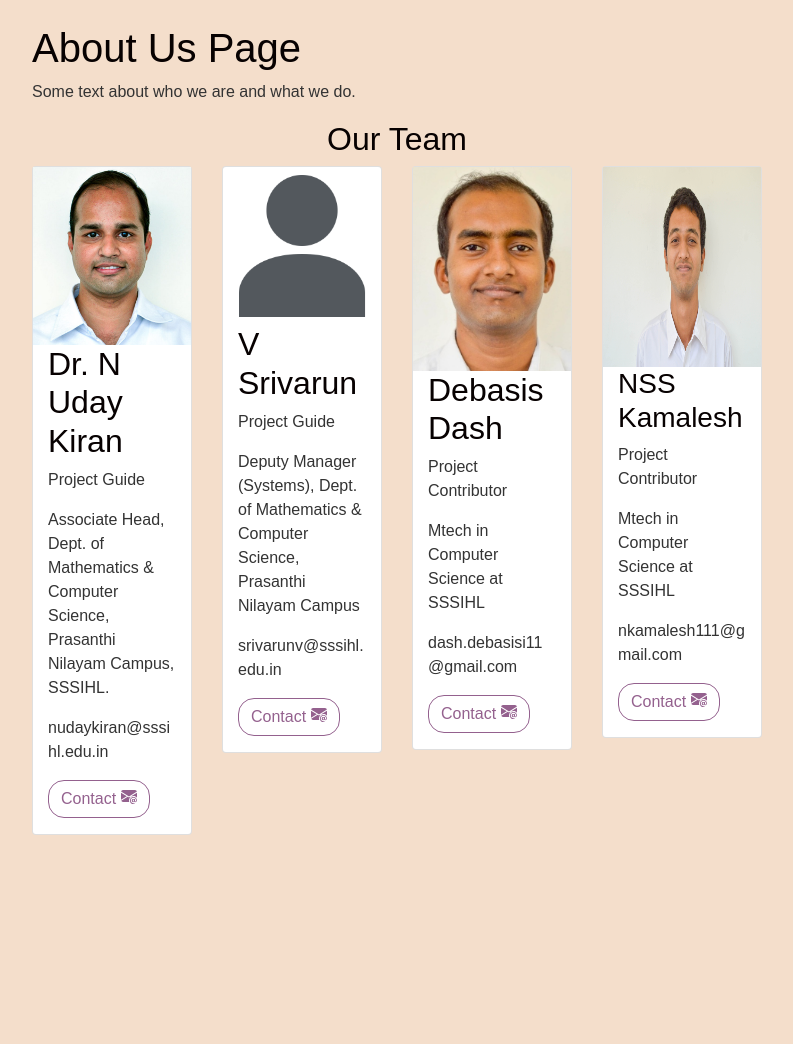
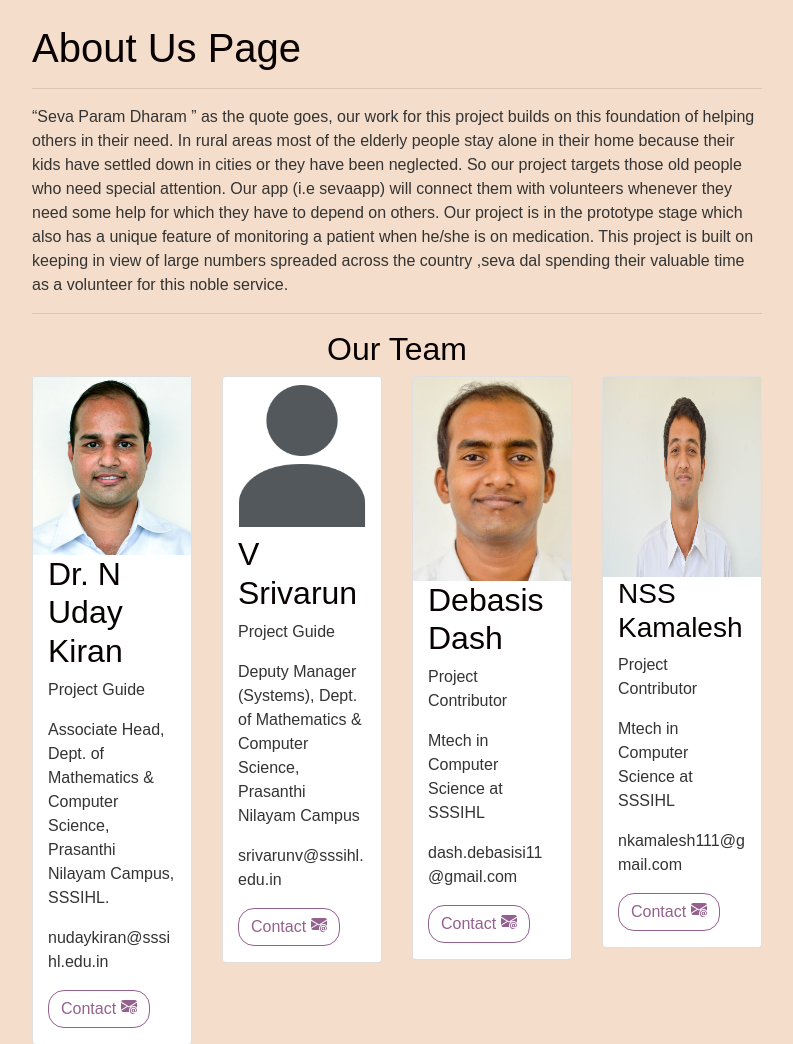
Before and after one commit to nkamalesh111/sevaapp, a Flask app: page /about in a window 1280 px wide. Shown: the part 56-1100 px from the top of the page, without its empty margins (53-846 px from the left). Before the commit the page ends 891 px from the top, so only its background shows below. Run offline with Flask 3, Linux system fonts and the light colour scheme; some libraries are stand-ins or nearby versions.

Commit message:
about page

```diff
--- a/run.py
+++ b/run.py
@@ -1,4 +1,4 @@
 from sevaapp import app, socketio
 
 if __name__ == "__main__":
-    socketio.run(app,debug=True, host='10.110.30.104')
+    socketio.run(app,debug=True, host='10.110.30.109')
--- a/sevaapp/forms.py
+++ b/sevaapp/forms.py
@@ -72,8 +72,8 @@ class LoginForm(FlaskForm):
 # add user to the monitoring
 class MonitoringForm(FlaskForm):
     userid = SelectField('Patient name', validators=[DataRequired()] , coerce=int)
-    startdate = DateField('start date',format='%Y-%m-%d',validators=[DataRequired()])
-    enddate = DateField('end date',format='%Y-%m-%d',validators=[DataRequired()])
+    startdate = DateField('start date',format='%d-%m-%Y',validators=[DataRequired()])
+    enddate = DateField('end date',format='%d-%m-%Y',validators=[DataRequired()])
     submit = SubmitField("Submit")
 
 # This form stores the data if user had taken medicine for the day or not
--- a/sevaapp/templates/about.html
+++ b/sevaapp/templates/about.html
@@ -3,9 +3,18 @@
 
     <div class="about-section">
         <h1>About Us Page</h1>
-        <p>Some text about who we are and what we do.</p>
+        <hr>
+        <p>
+            “Seva Param Dharam ” as the quote goes, our work for this project builds on this foundation of helping others in
+             their need. In rural areas most of the elderly people stay alone in their home because their kids have settled
+             down in cities or they have been neglected. So our project targets those old people who need special attention.
+             Our app (i.e sevaapp) will connect them with volunteers whenever they need some help for which they have to depend
+              on others. Our project is in the prototype stage which also has a unique feature of monitoring a patient when
+              he/she is on medication. This project is built on keeping in view of large numbers spreaded across the country
+              ,seva dal spending their valuable time as a volunteer for this noble service.
+            </p>
       </div>
-
+      <hr>
       <h2 style="text-align:center">Our Team</h2>
       <div class="row justify-content-center">
         <div class="col-md-3">
--- a/sevaapp/templates/layout.html
+++ b/sevaapp/templates/layout.html
@@ -124,7 +124,7 @@
               >
               {% endif %}
               <script>
-                const socket = io.connect("http://10.110.30.104:5000");
+                const socket = io.connect("http://10.110.30.109:5000");
                 if ("{{current_user.role}}" == "User") {
                   socket.on("connect", function () {
                     socket.emit("logged_in", {
```
Also changed, not shown: instance/site.db, 1 other file.
